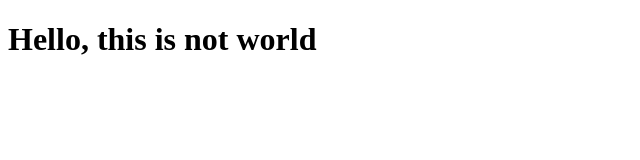
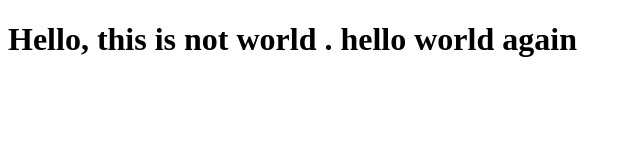
Before and after one commit to quangtrieu2509/demo-git, a plain HTML site: page app.html in a window 1280 px wide. Shown: the whole page, without its empty margins (0-640 px from the left). Drawn offline with Linux system fonts and the light colour scheme.

Commit message:
Update app.html

```diff
--- a/app.html
+++ b/app.html
@@ -9,7 +9,8 @@
 </head>
 
 <body>
-    <h1>Hello, this is not world</h1>
+    <h1>Hello, this is not world . hello world again</h1>
+
 </body>
 
 </html>
```
